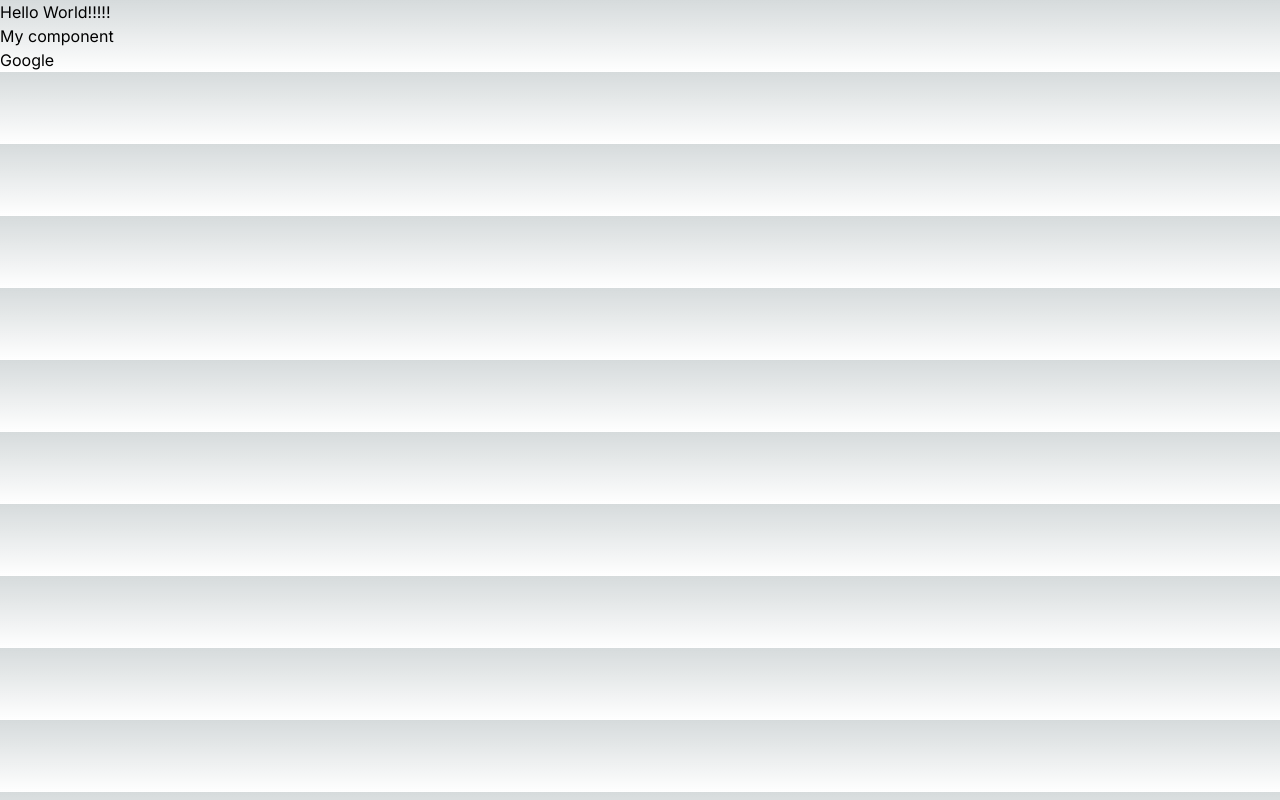
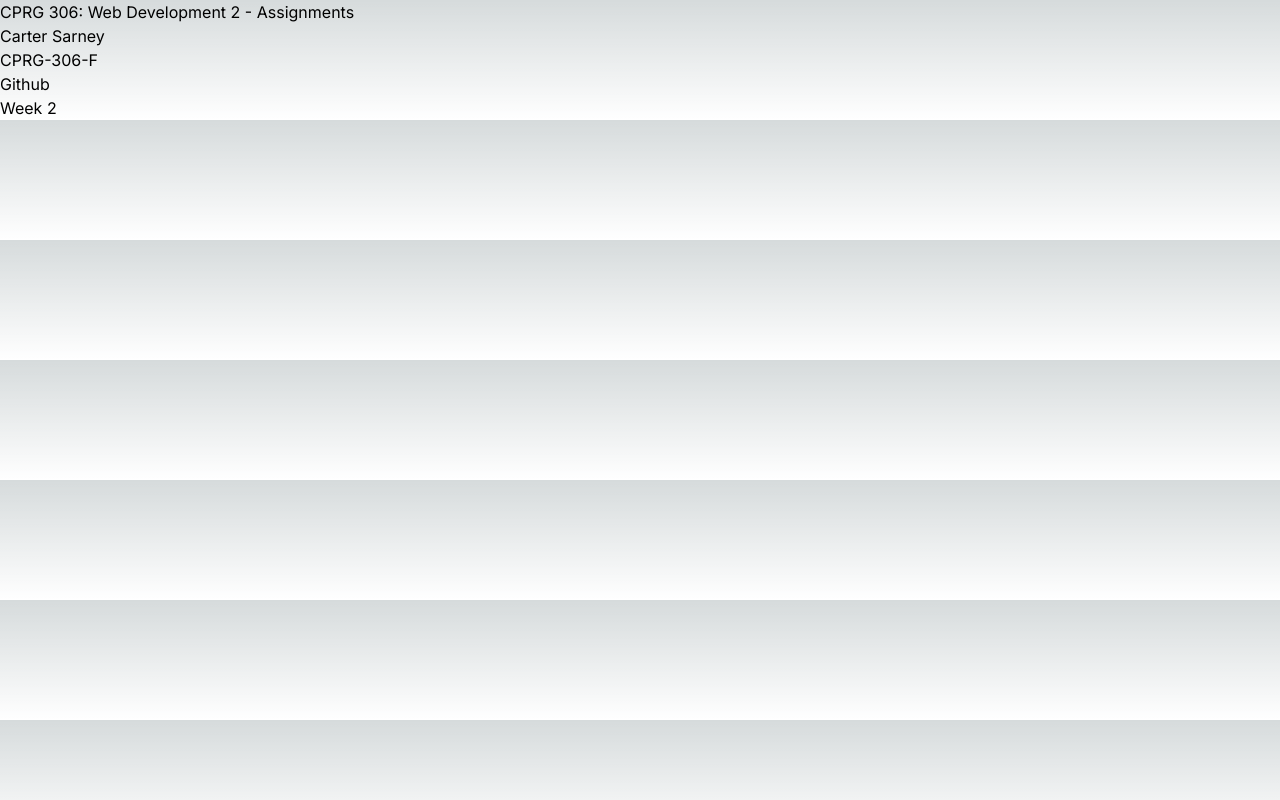
Before and after one commit to lilcarsar/cprg306-assignments, a Next.js app: page / in a window 1280 px wide. Built offline with nearby package versions, Linux system fonts and the light colour scheme.

Commit message:
Week 2 Done

```diff
--- /dev/null
+++ b/app/StudentInfo.js
@@ -0,0 +1,11 @@
+import MyGitHub from "./myGitHub";
+
+export default function StudentInfo() {
+  return (
+    <main>
+      <p>Carter Sarney</p>
+      <p>CPRG-306-F</p>
+      <MyGitHub />
+    </main>
+  );
+}
--- /dev/null
+++ b/app/myGitHub.js
@@ -0,0 +1,10 @@
+import Link from "next/link";
+
+
+export default function MyGitHub() {
+    return (
+        <main>
+            <Link href="https://github.com/lilcarsar/cprg306-assignments">Github</Link>
+        </main>
+    );
+    }
--- a/app/mycomp.js
+++ /dev/null
@@ -1,11 +0,0 @@
-import Link from "next/link";
-
-
-export default function MyComp() {
-    return (
-        <main>
-            <h2>My component</h2>
-            <Link href="https://www.google.ca">Google</Link>
-        </main>
-    )
-    }
--- a/app/page.js
+++ b/app/page.js
@@ -1,12 +1,13 @@
-import Image from 'next/image'
-import MyComp from './mycomp'
+import Link from 'next/link';
+import StudentInfo from './StudentInfo'
+
 
 export default function Home() {
   return (
     <main>
-      <h1>Hello World!!!!!</h1>
-      <MyComp />
-
+      <h1>CPRG 306: Web Development 2 - Assignments</h1>
+      <StudentInfo />
+      <Link href="week2">Week 2</Link>
     </main>
-  )
+  );
 }
--- /dev/null
+++ b/app/week2/page.js
@@ -0,0 +1,12 @@
+import StudentInfo from "../StudentInfo";
+
+
+export default function Week2() {
+
+    return (
+        <main>
+            <h1>Shopping List</h1>
+            <StudentInfo />
+            </main>
+            );
+    }
```
